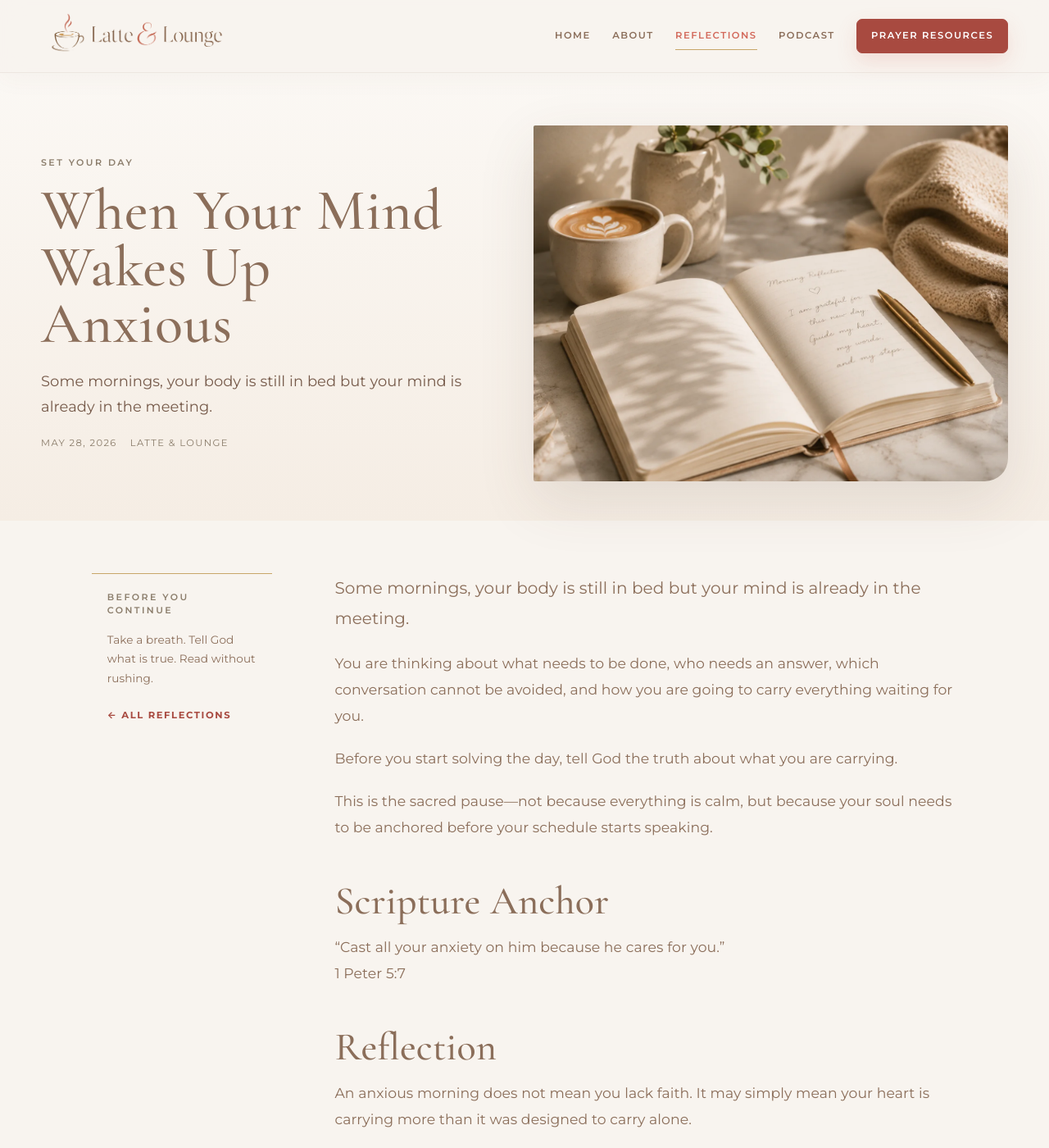
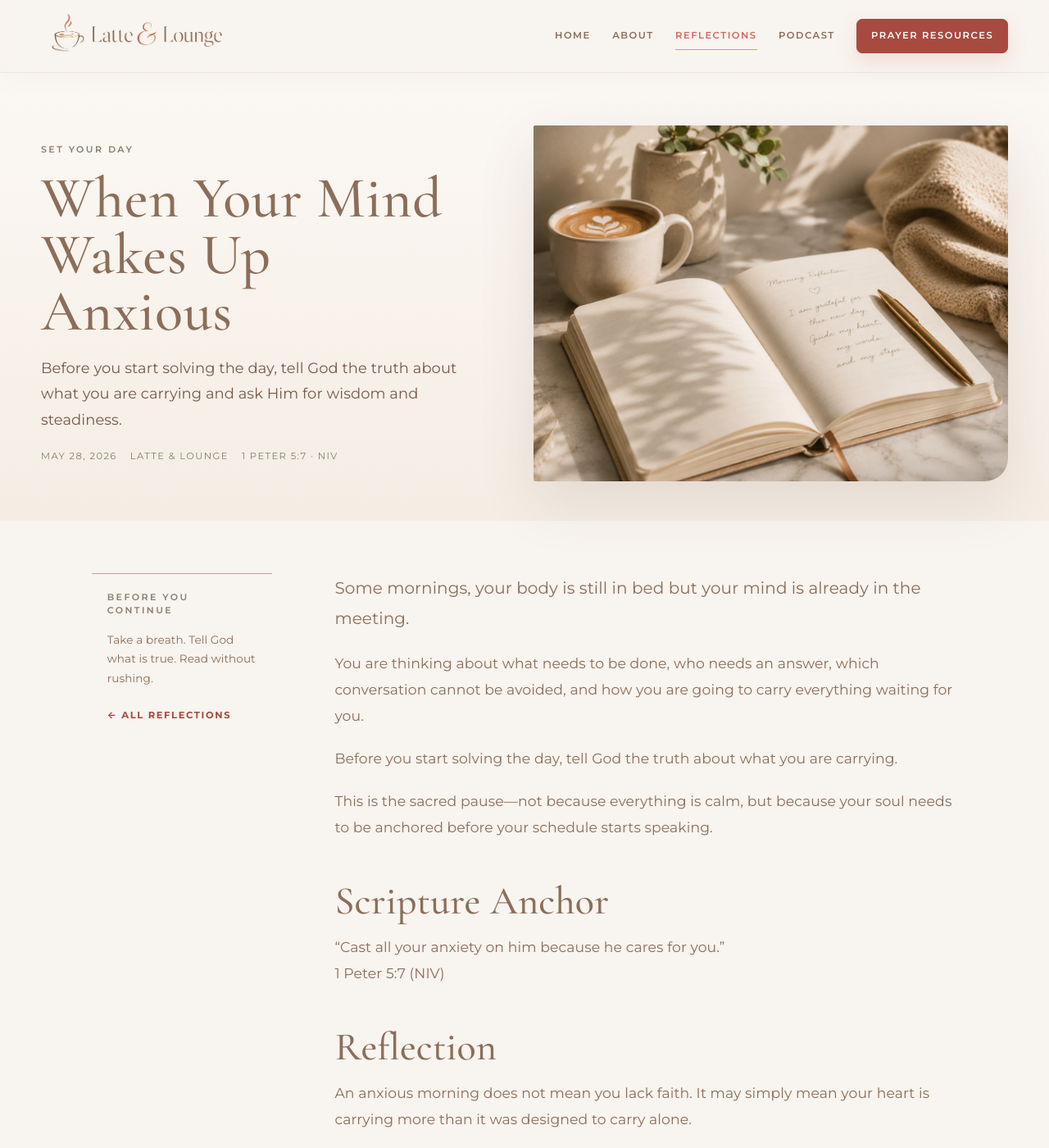
Before and after one commit to jeffthomasiii/latte-lounge-poc, a Jekyll site: the page built from docs/_posts/2026-05-28-when-your-mind-wakes-up-anxious.md, in a window 1280 px wide and 1400 px high. Shown: the whole window at 82% size. Built offline with Jekyll 4.4.1, drawn with Linux system fonts in a browser that asks for light colours.

Commit message:
Add reflection metadata and Scripture translation

```diff
--- a/docs/_posts/2026-05-28-when-your-mind-wakes-up-anxious.md
+++ b/docs/_posts/2026-05-28-when-your-mind-wakes-up-anxious.md
@@ -1,6 +1,12 @@
 ---
 title: "When Your Mind Wakes Up Anxious"
+excerpt: "Before you start solving the day, tell God the truth about what you are carrying and ask Him for wisdom and steadiness."
 category: "Set Your Day"
+pillar: "Set Your Day"
+image: "/assets/images/latte-lounge-reflection-feature.webp"
+image_alt: "Open reflection journal beside a latte in warm morning light"
+scripture: "1 Peter 5:7"
+scripture_translation: "NIV"
 ---
 
 Some mornings, your body is still in bed but your mind is already in the meeting.
@@ -14,7 +20,7 @@ This is the sacred pause—not because everything is calm, but because your soul
 ## Scripture Anchor
 
 “Cast all your anxiety on him because he cares for you.”
-1 Peter 5:7
+1 Peter 5:7 (NIV)
 
 ## Reflection
 
```
